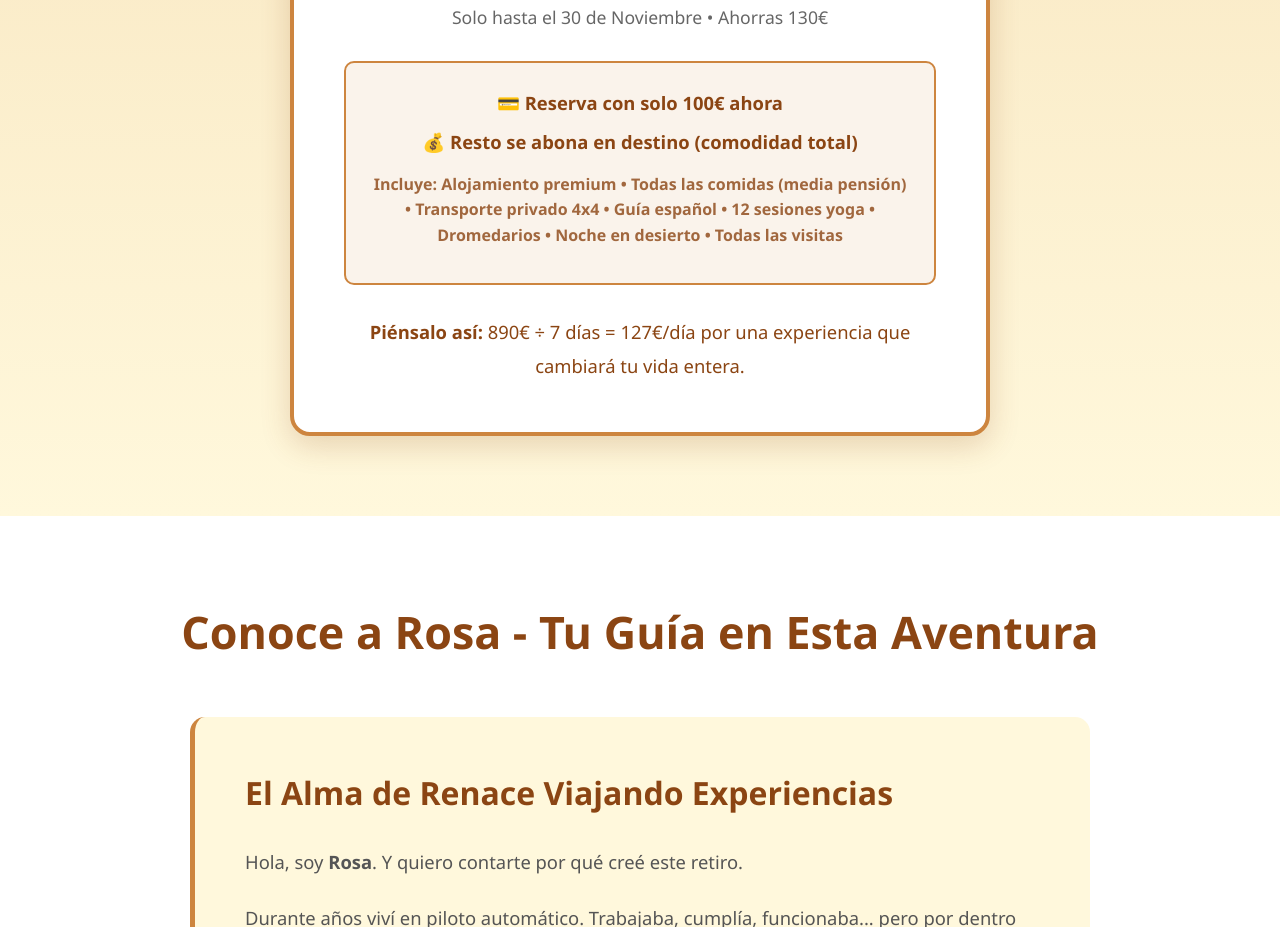
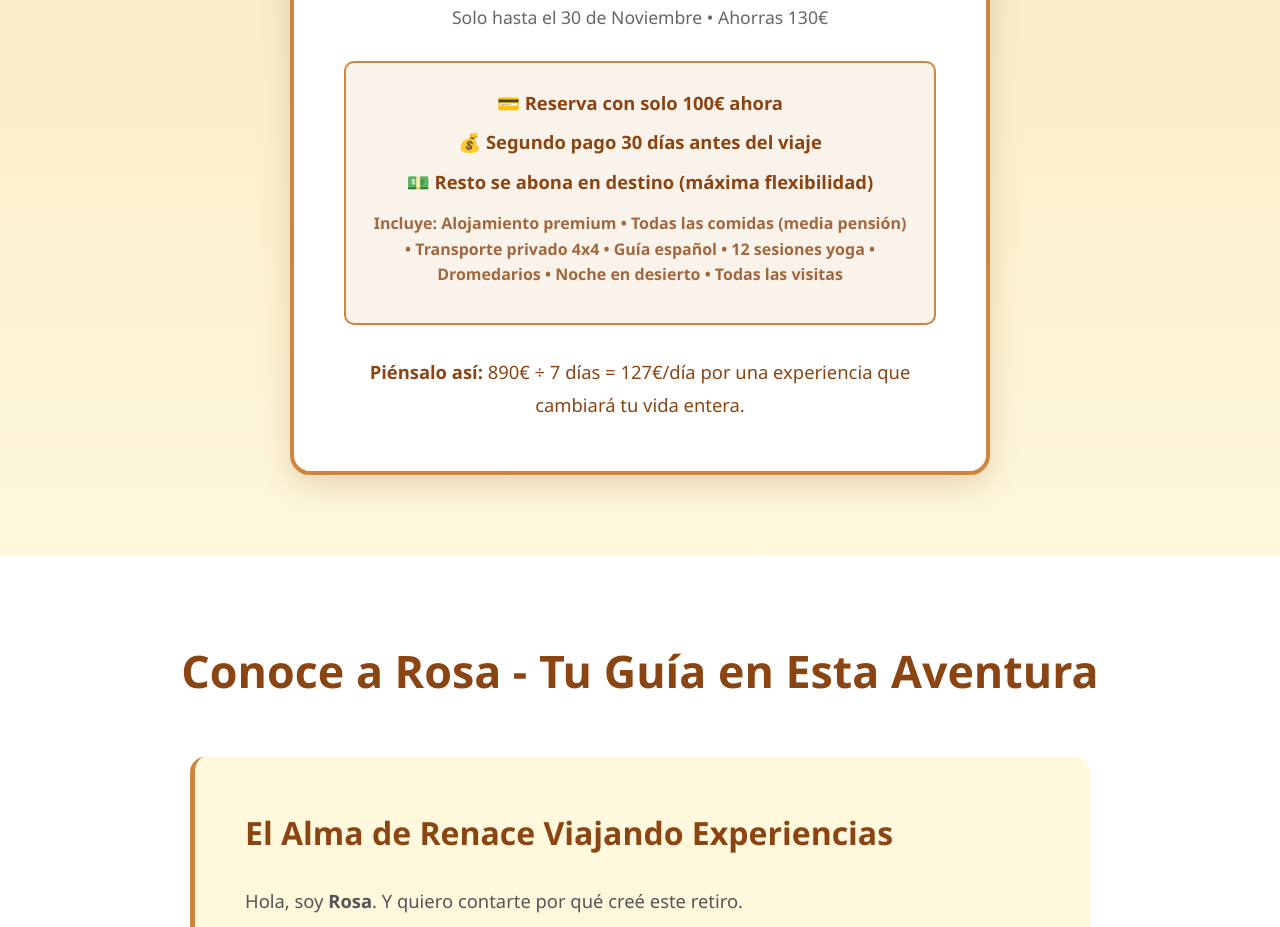
Before and after one commit to renaceviajandoexperiencias-prog/Azul-Azurgguz, a plain HTML site: page index.html in a window 1280 px wide. Shown: the part 6996-7923 px from the top of the page. Drawn offline with Linux system fonts and the light colour scheme.

Commit message:
index.html

```diff
--- a/index.html
+++ b/index.html
@@ -638,7 +638,8 @@
 
                 <div class="urgency-box">
                     <p>💳 Reserva con solo 100€ ahora</p>
-                    <p>💰 Resto se abona en destino (comodidad total)</p>
+                    <p>💰 Segundo pago 30 días antes del viaje</p>
+                    <p>💵 Resto se abona en destino (máxima flexibilidad)</p>
                     <p style="margin-top: 15px; font-size: 1em; opacity: 0.8;">Incluye: Alojamiento premium • Todas las comidas (media pensión) • Transporte privado 4x4 • Guía español • 12 sesiones yoga • Dromedarios • Noche en desierto • Todas las visitas</p>
                 </div>
 
```
